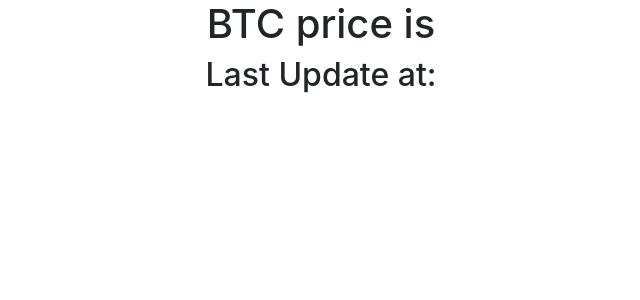
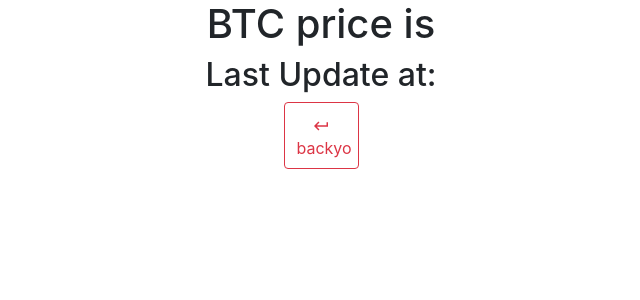
Before and after one commit to miramardesign/react-pwa-crypto, a React (Create React App) app: page /details/BTC in a window 1280 px wide. Shown: the top 300 px of the page, without its empty margins (319-959 px from the left). Built offline with nearby package versions, Linux system fonts and the light colour scheme; no server answers.

Commit message:
backbutton

```diff
--- a/src/components/BackButton.jsx
+++ b/src/components/BackButton.jsx
@@ -2,6 +2,7 @@
 import React from 'react';
 import Button from 'react-bootstrap/Button';
 import { IoMdReturnLeft } from 'react-icons/io';
+import { Link } from "react-router-dom";
 
 function BackButton({
   backButton: { id, label, disabled = false },
@@ -9,14 +10,17 @@
 }) {
   return (
     <React.Fragment>
+      <Link to="/">
         <Button
           variant="outline-danger"
           className="square-button"
           disabled={disabled}
         >
           <IoMdReturnLeft />
-        <div>{label}</div>
+
+          {label}
         </Button>
+      </Link>
     </React.Fragment>
   );
 }
--- a/src/pages/CoinDetailComponent.jsx
+++ b/src/pages/CoinDetailComponent.jsx
@@ -1,4 +1,5 @@
 import React, { PureComponent } from 'react';
+import BackButton from '../components/BackButton';
 
 class CoinDetailComponent extends PureComponent {
 
@@ -19,8 +20,6 @@
   getCoin = (coinname) => {
 
     const coinUrl = `https://financialmodelingprep.com/api/v3/cryptocurrency/${coinname}`;
-    // https://financialmodelingprep.com/developer/docs/#Cryptocurrencies
-    // https://financialmodelingprep.com/api/v3/cryptocurrencies
 
     fetch(coinUrl)
       .then(res => res.json())
@@ -87,6 +86,9 @@
   }
 
   render() {
+
+    let backbutton = {label: "backyo", id: 55};
+
     if (this.state.hasError) {
       return <h1>Something went wrong.</h1>;
     }
@@ -94,8 +96,12 @@
       <div className="CoinDetailComponentWrapper">
 
         <h1> {this.props.match.params.id} price is {this.state.coinData.price} </h1>
-        <h2> Last Update at: {this.state.lastUpdated}
+        <h2>
+          Last Update at: {this.state.lastUpdated}
         </h2>
+
+         {/* <Link to="/">Home</Link> */}
+        <BackButton backButton={backbutton} to="/" ></BackButton>
       </div>
     );
   }
```
Also changed, not shown: 1 other file (tests, documents, lock files or other folders). Lines whose indentation alone changed are shown as unchanged.
